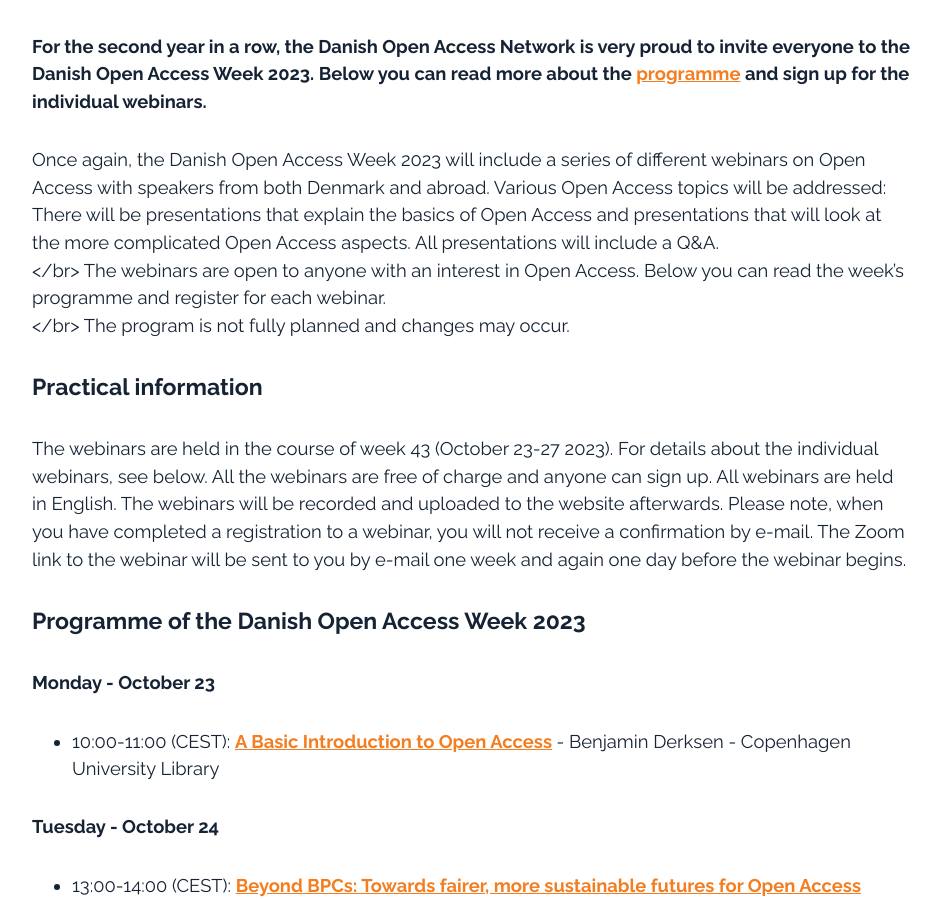
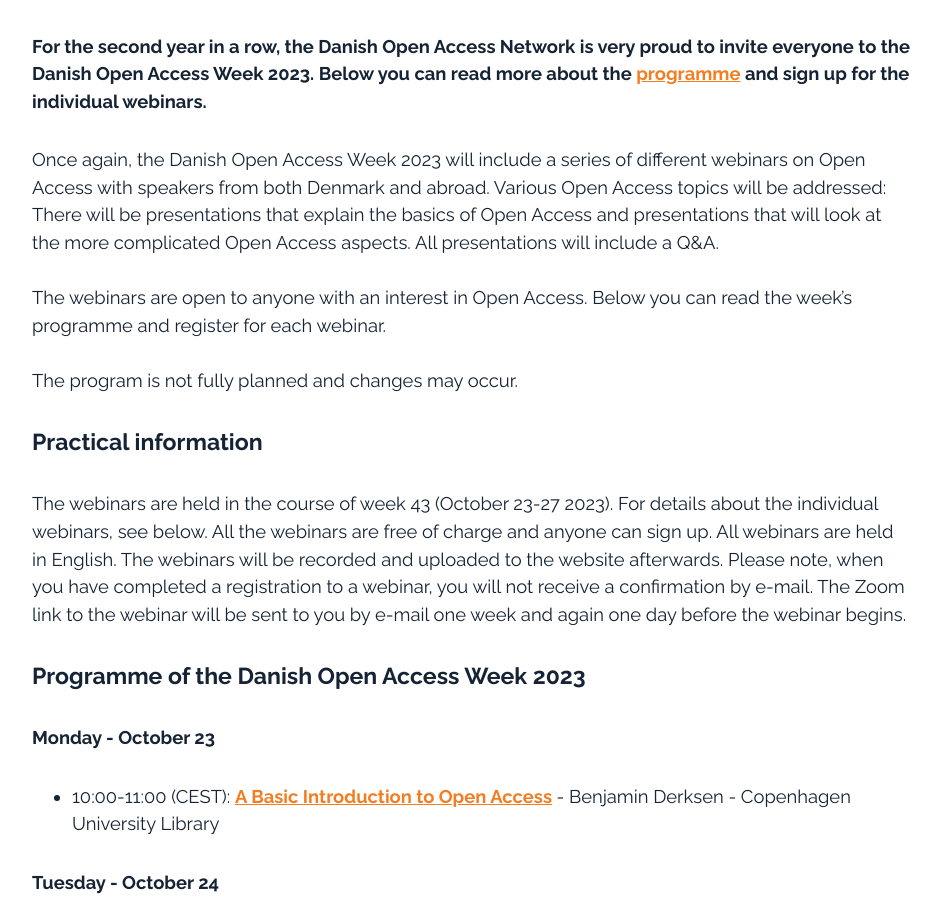
Before and after one commit to openaccess-dk/openaccess-dk.github.io, a Jekyll site: the page built from oaw23.md, in a window 1280 px wide and 900 px high, scrolled down 455 px. Shown: the whole window, without its empty margins (168-1109 px from the left). Built offline with Jekyll 4.4.1, drawn with Linux system fonts in a browser that asks for light colours.

Commit message:
Update oaw23.md

```diff
--- a/oaw23.md
+++ b/oaw23.md
@@ -10,8 +10,8 @@
 
 ##### For the second year in a row, the Danish Open Access Network is very proud to invite everyone to the Danish Open Access Week 2023. Below you can read more about the [programme](#programme-of-the-danish-open-access-week-2023) and sign up for the individual webinars.
 
-Once again, the Danish Open Access Week 2023 will include a series of different webinars on Open Access with speakers from both Denmark and abroad. Various Open Access topics will be addressed: There will be presentations that explain the basics of Open Access and presentations that will look at the more complicated Open Access aspects. All presentations will include a Q&A.<br></br>
-The webinars are open to anyone with an interest in Open Access. Below you can read the week’s programme and register for each webinar.<br></br>
+Once again, the Danish Open Access Week 2023 will include a series of different webinars on Open Access with speakers from both Denmark and abroad. Various Open Access topics will be addressed: There will be presentations that explain the basics of Open Access and presentations that will look at the more complicated Open Access aspects. All presentations will include a Q&A.<br><br>
+The webinars are open to anyone with an interest in Open Access. Below you can read the week’s programme and register for each webinar.<br><br>
 The program is not fully planned and changes may occur.
 
 #### Practical information
```
